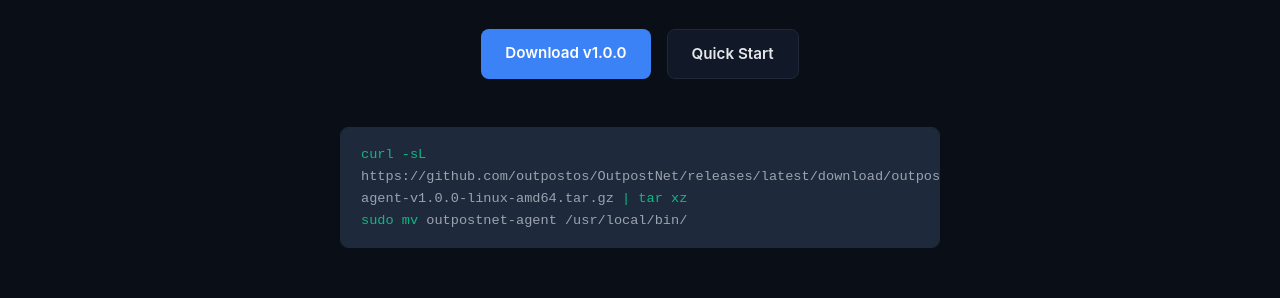
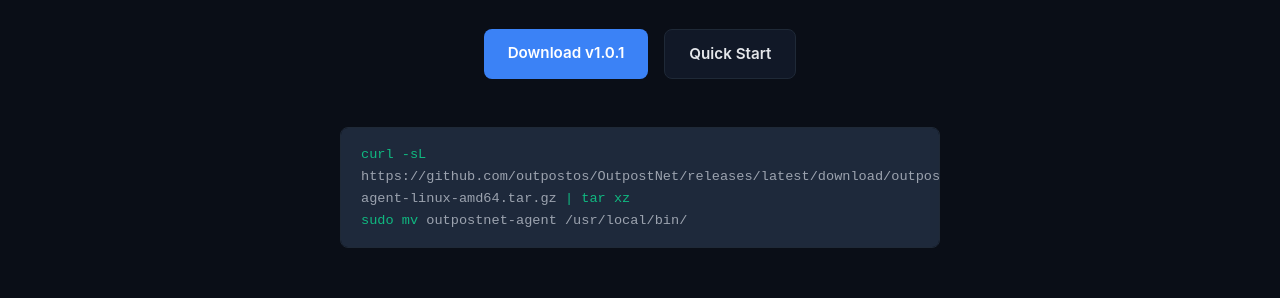
Before and after one commit to outpostos/OutpostNet, a plain HTML site: page docs/index.html in a window 1280 px wide. Shown: the part 394-692 px from the top of the page. Drawn offline with Linux system fonts and the light colour scheme.

Commit message:
fix(docs): update landing page version to v1.0.1
Co-Authored-By: Paperclip <noreply@paperclip.ing>

```diff
--- a/docs/index.html
+++ b/docs/index.html
@@ -143,11 +143,11 @@
   <h1>Tunnel anything.<br><span>No public IP needed.</span></h1>
   <p>One binary, two roles. Like frp, but built on QUIC. Expose local services over encrypted tunnels.</p>
   <div class="hero-buttons">
-    <a href="https://github.com/outpostos/OutpostNet/releases" class="btn btn-primary">Download v1.0.0</a>
+    <a href="https://github.com/outpostos/OutpostNet/releases" class="btn btn-primary">Download v1.0.1</a>
     <a href="https://github.com/outpostos/OutpostNet/blob/main/docs/quickstart.md" class="btn btn-secondary">Quick Start</a>
   </div>
   <div class="install">
-    <span class="cmd">curl -sL</span> https://github.com/outpostos/OutpostNet/releases/latest/download/outpostnet-agent-v1.0.0-linux-amd64.tar.gz <span class="cmd">| tar xz</span><br>
+    <span class="cmd">curl -sL</span> https://github.com/outpostos/OutpostNet/releases/latest/download/outpostnet-agent-linux-amd64.tar.gz <span class="cmd">| tar xz</span><br>
     <span class="cmd">sudo mv</span> outpostnet-agent /usr/local/bin/
   </div>
 </section>
```
